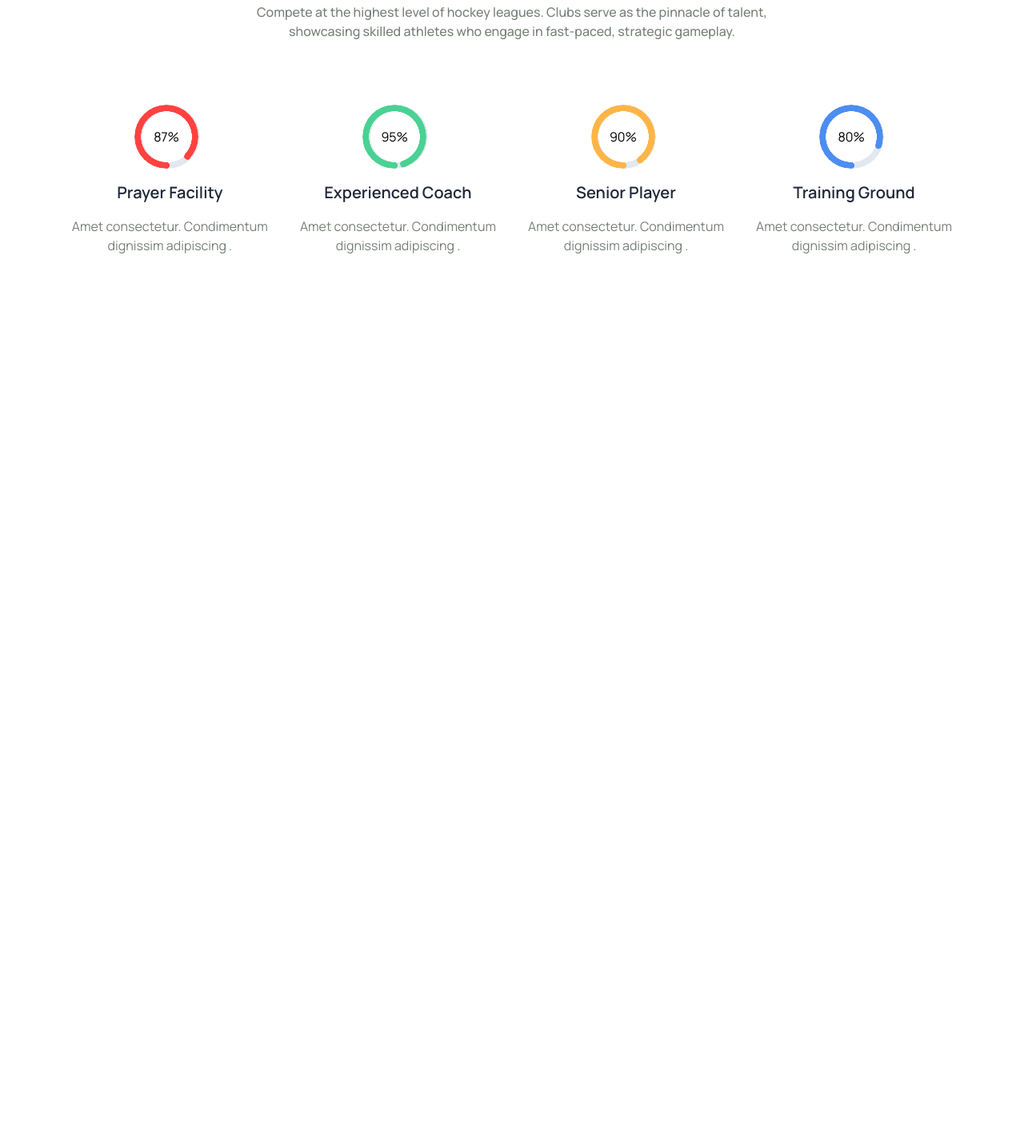
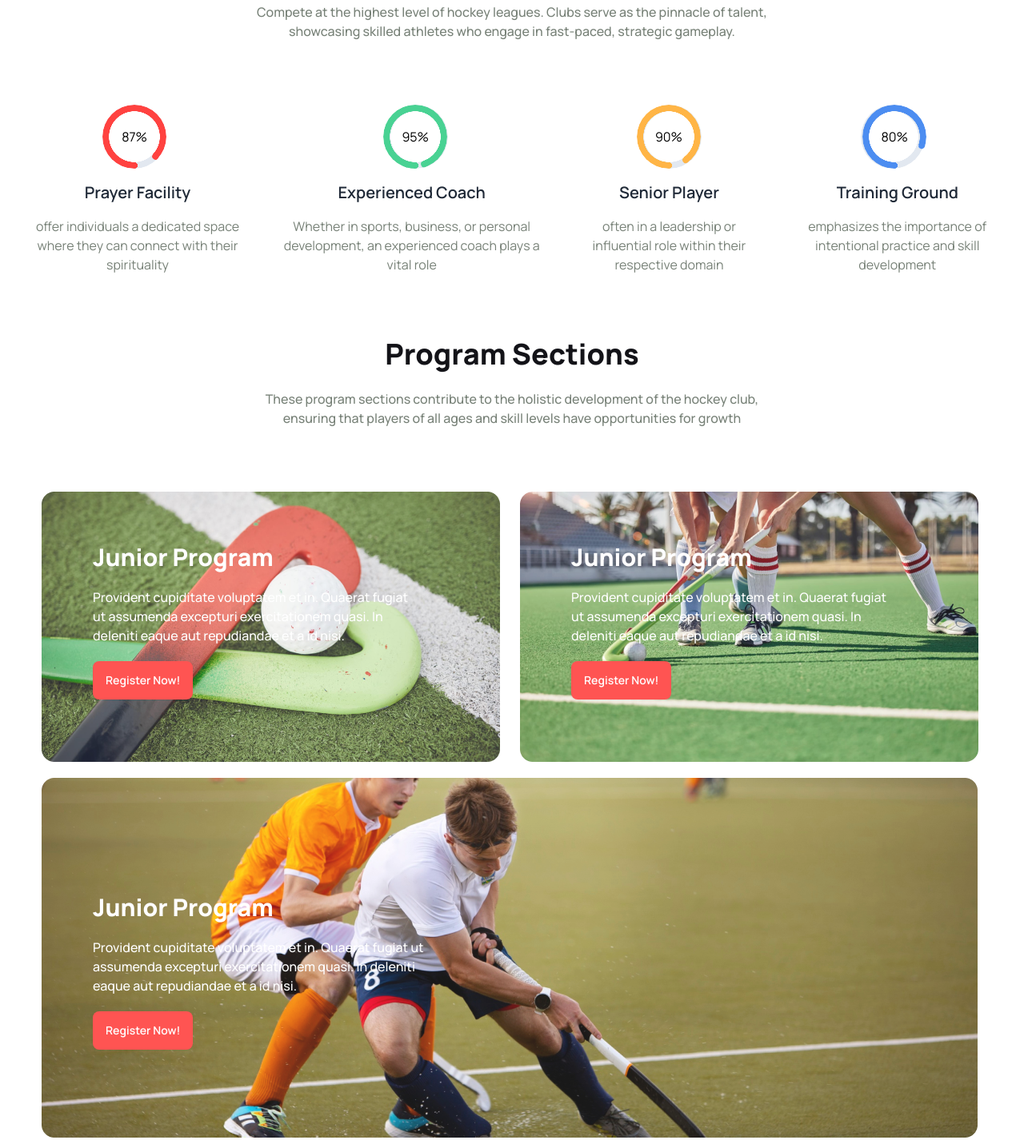
Before and after one commit to Hasan-Mahmud/b9a3, a plain HTML site: page index.html in a window 1280 px wide. Shown: the part 793-2219 px from the top of the page at 80% size. Before the commit the page ends 1112 px from the top, so only its background shows below. Drawn offline with nearby package versions, Linux system fonts and the light colour scheme.

Commit message:
program section added with responsive code

```diff
--- a/index.html
+++ b/index.html
@@ -74,10 +74,11 @@
     <main class="container max-auto px-4 lg:px-8">
         <!-- Professional Hockeys Club section -->
 
-        <section>
+        <section class="mb-20">
             <div class="text-center space-y-6 mb-20">
                 <h2 class=" text-xl lg:text-4xl font-extrabold text-font-color">Professional Hockeys Club</h2>
-                <p class="text-sm lg:text-base font-medium text-secondary-color ">Compete at the highest level of hockey leagues. Clubs serve
+                <p class="text-sm lg:text-base font-medium text-secondary-color ">Compete at the highest level of hockey
+                    leagues. Clubs serve
                     as the pinnacle of talent, <br>showcasing skilled athletes who engage in fast-paced, strategic
                     gameplay.</p>
             </div>
@@ -85,44 +86,56 @@
             <div class="flex  gap-10 items-center justify-center flex-col lg:flex-row">
                 <!-- facility -->
                 <div class="flex flex-col gap-4 relative items-center ">
-                    <div class="radial-progress relative z-10 right-1 text-[#FF4240] rotate-180"  style="--value:87;" role="progressbar" ><span class="rotate-180 text-black">87%</span>
+                    <div class="radial-progress relative z-10 lg:right-1  text-[#FF4240] rotate-180" style="--value:87;"
+                        role="progressbar"><span class="rotate-180 text-black">87%</span>
                     </div>
 
-                    <div class="radial-progress absolute left-20 text-slate-200 rotate-180 "  style="--value:100;" role="progressbar" >
+                    <div class="radial-progress absolute lg:left-24 text-slate-200 rotate-180 " style="--value:100;"
+                        role="progressbar">
                     </div>
                     <h4 class="font-semibold text-xl">Prayer Facility</h4>
-                    <p class="text-center font-normal text-secondary-color">Amet consectetur. Condimentum <br>dignissim adipiscing .</p>
+                    <p class="text-center font-normal text-secondary-color"> offer individuals a dedicated space where
+                        they can connect with their spirituality</p>
                 </div>
                 <!-- Experienced Coach -->
                 <div class="flex flex-col gap-4 relative items-center">
-                    <div class="radial-progress relative z-10 right-1 text-[#49D293] rotate-180"  style="--value:95;" role="progressbar" ><span class="rotate-180 text-black">95%</span>
+                    <div class="radial-progress relative z-10 lg:left-1  text-[#49D293] rotate-180" style="--value:95;"
+                        role="progressbar"><span class="rotate-180 text-black">95%</span>
                     </div>
 
-                    <div class="radial-progress absolute left-20 text-slate-200 rotate-180"  style="--value:100;" role="progressbar" >
+                    <div class="radial-progress absolute lg:left-32 text-slate-200 rotate-180" style="--value:100;"
+                        role="progressbar">
                     </div>
                     <h4 class="font-semibold text-xl">Experienced Coach</h4>
-                    <p class="text-center font-normal text-secondary-color">Amet consectetur. Condimentum <br>dignissim adipiscing .</p>
+                    <p class="text-center font-normal text-secondary-color ">Whether in sports, business, or personal
+                        development, an experienced coach plays a vital role</p>
                 </div>
-                 <!-- Senior Player -->
+                <!-- Senior Player -->
                 <div class="flex flex-col gap-4 relative items-center">
-                    <div class="radial-progress relative z-10 right-1 text-[#FFB546] rotate-180"  style="--value:90;" role="progressbar" ><span class="rotate-180 text-black">90%</span>
+                    <div class="radial-progress relative z-10  text-[#FFB546] rotate-180" style="--value:90;"
+                        role="progressbar"><span class="rotate-180 text-black">90%</span>
                     </div>
 
-                    <div class="radial-progress absolute left-20 text-slate-200 rotate-180"  style="--value:100;" role="progressbar" >
+                    <div class="radial-progress absolute lg:left-20 text-slate-200 rotate-180" style="--value:100;"
+                        role="progressbar">
                     </div>
                     <h4 class="font-semibold text-xl">Senior Player</h4>
-                    <p class="text-center font-normal text-secondary-color">Amet consectetur. Condimentum <br>dignissim adipiscing .</p>
+                    <p class="text-center font-normal text-secondary-color ">
+                        often in a leadership or influential role within their respective domain</p>
                 </div>
                 <!-- Training Ground -->
 
                 <div class="relative flex flex-col gap-4 items-center ">
-                    <div class="radial-progress relative z-10 right-1 text-[#4C8DF1] rotate-180 "  style="--value:80;" role="progressbar" ><span class="rotate-180 text-black">80%</span>
+                    <div class="radial-progress relative z-10 lg:right-1 text-[#4C8DF1] rotate-180 " style="--value:80;"
+                        role="progressbar"><span class="rotate-180 text-black">80%</span>
                     </div>
 
-                    <div class="radial-progress absolute left-20 text-slate-200 rotate-180 "  style="--value:100;" role="progressbar" >
+                    <div class="radial-progress absolute lg:left-20 text-slate-200 rotate-180 " style="--value:100;"
+                        role="progressbar">
                     </div>
                     <h4 class="font-semibold text-xl">Training Ground</h4>
-                    <p class="text-center font-normal text-secondary-color">Amet consectetur. Condimentum <br>dignissim adipiscing .</p>
+                    <p class="text-center font-normal text-secondary-color "> emphasizes the importance of intentional
+                        practice and skill development</p>
                 </div>
             </div>
 
@@ -130,7 +143,64 @@
 
         <!-- Program Sections -->
 
-        <section></section>
+        <section class="my-20 ">
+            <div class="text-center space-y-6 mb-20">
+                <h2 class=" text-xl lg:text-4xl font-extrabold text-font-color">Program Sections</h2>
+                <p class="text-sm lg:text-base font-medium text-secondary-color ">
+                    These program sections contribute to the holistic development of the hockey club, <br>ensuring that
+                    players of all ages and skill levels have opportunities for growth
+                </p>
+            </div>
+
+
+            <div class="grid gap-5 lg:m-5 grid-cols-1 lg:grid-cols-2 justify-center items-center">
+                <!-- program 1 -->
+                <div class="bg-no-repeat  h-[338px] rounded-xl lg:rounded-none p-5 lg:p-16 " style="background-image: url(Images/2.png); opacity: 0.9;">
+                    <div class="text-left ">
+                        <div class="max-w-md lg:mr-10">
+                            <h1 class="mb-5 text-xl lg:text-3xl font-extrabold
+                        text-white mt-14 lg:mt-0">Junior Program</h1>
+                            <p class="mb-5 text-sm lg:text-base font-medium text-white">Provident cupiditate voluptatem et in. Quaerat fugiat
+                                ut assumenda excepturi
+                                exercitationem quasi. In deleniti eaque aut repudiandae et a id nisi.</p>
+                            <button class="btn bg-btn-color border-none
+                        text-white ">Register Now!</button>
+                        </div>
+                    </div>
+                </div>
+                <!-- program 2 -->
+                <div class="bg-no-repeat h-[338px] rounded-xl lg:rounded-none p-5 lg:p-16" style="background-image: url(Images/3.png); opacity: 0.9;">
+                    <div class="text-left ">
+                        <div class="max-w-md lg:mr-10">
+                            <h1 class="mb-5 text-xl lg:text-3xl font-extrabold
+                            text-white mt-14 lg:mt-0">Junior Program</h1>
+                            <p class="mb-5 text-sm lg:text-base font-medium text-white">Provident cupiditate voluptatem et in. Quaerat fugiat
+                                ut assumenda excepturi
+                                exercitationem quasi. In deleniti eaque aut repudiandae et a id nisi.</p>
+                            <button class="btn bg-btn-color border-none
+                        text-white">Register Now!</button>
+                        </div>
+                    </div>
+                </div>
+                <!-- program 3 -->
+                <div class=" bg-no-repeat h-[450px] rounded-xl lg:rounded-none p-5 lg:p-16 col-span-1 lg:col-span-2" style="background-image: url(Images/4.png); opacity: 0.9;">
+                    <div class="text-left ">
+                        <div class="max-w-md mt-20">
+                            <h1 class="mb-5 text-xl lg:text-3xl font-extrabold
+                            text-white mt-28 lg:mt-0">Junior Program</h1>
+                            <p class="mb-5 text-sm lg:text-base font-medium text-white">Provident cupiditate voluptatem et in. Quaerat fugiat
+                                ut assumenda excepturi
+                                exercitationem quasi. In deleniti eaque aut repudiandae et a id nisi.</p>
+                            <button class="btn bg-btn-color border-none
+                        text-white">Register Now!</button>
+                        </div>
+                    </div>
+                </div>
+
+            </div>
+
+
+        </section>
 
         <!-- Our New Products Section -->
 
```
